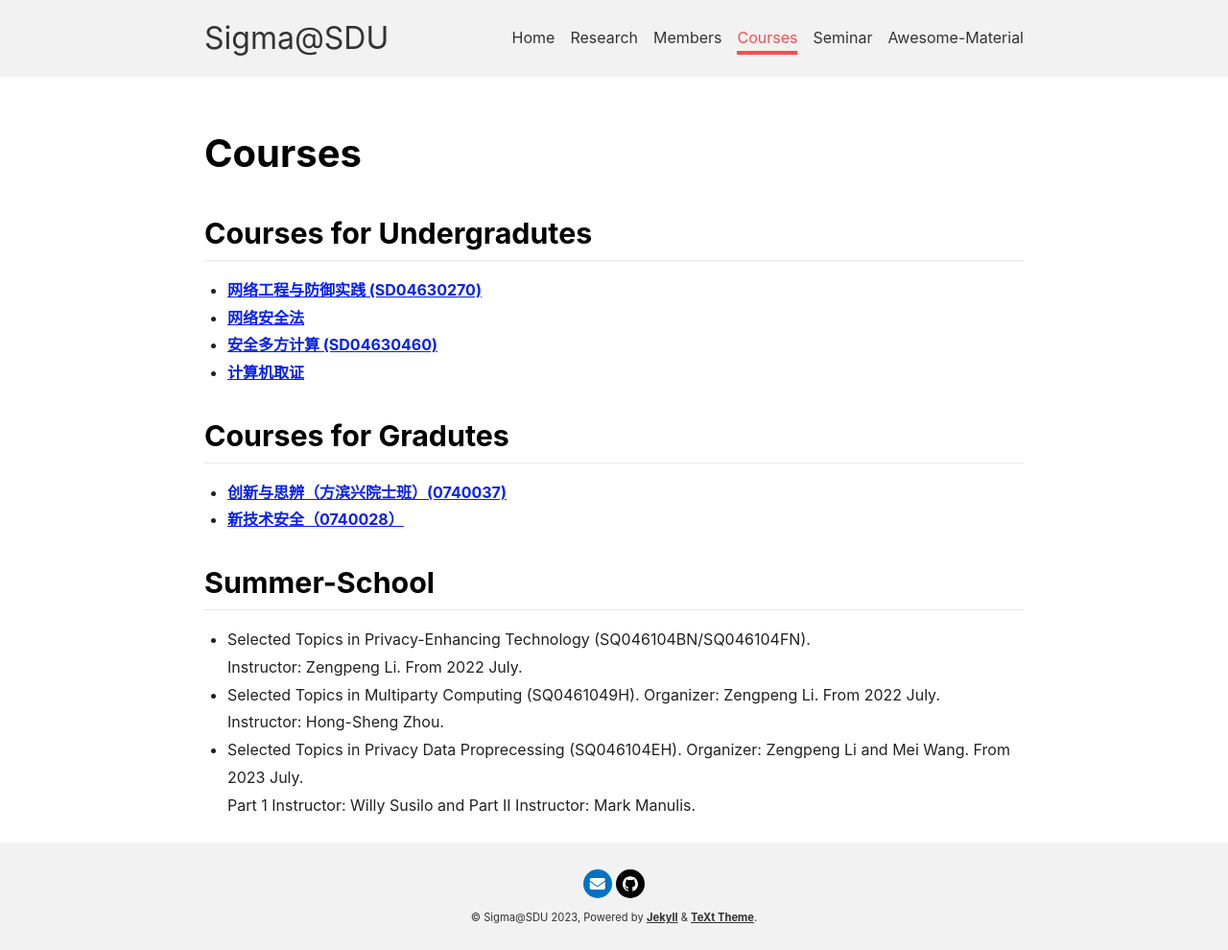
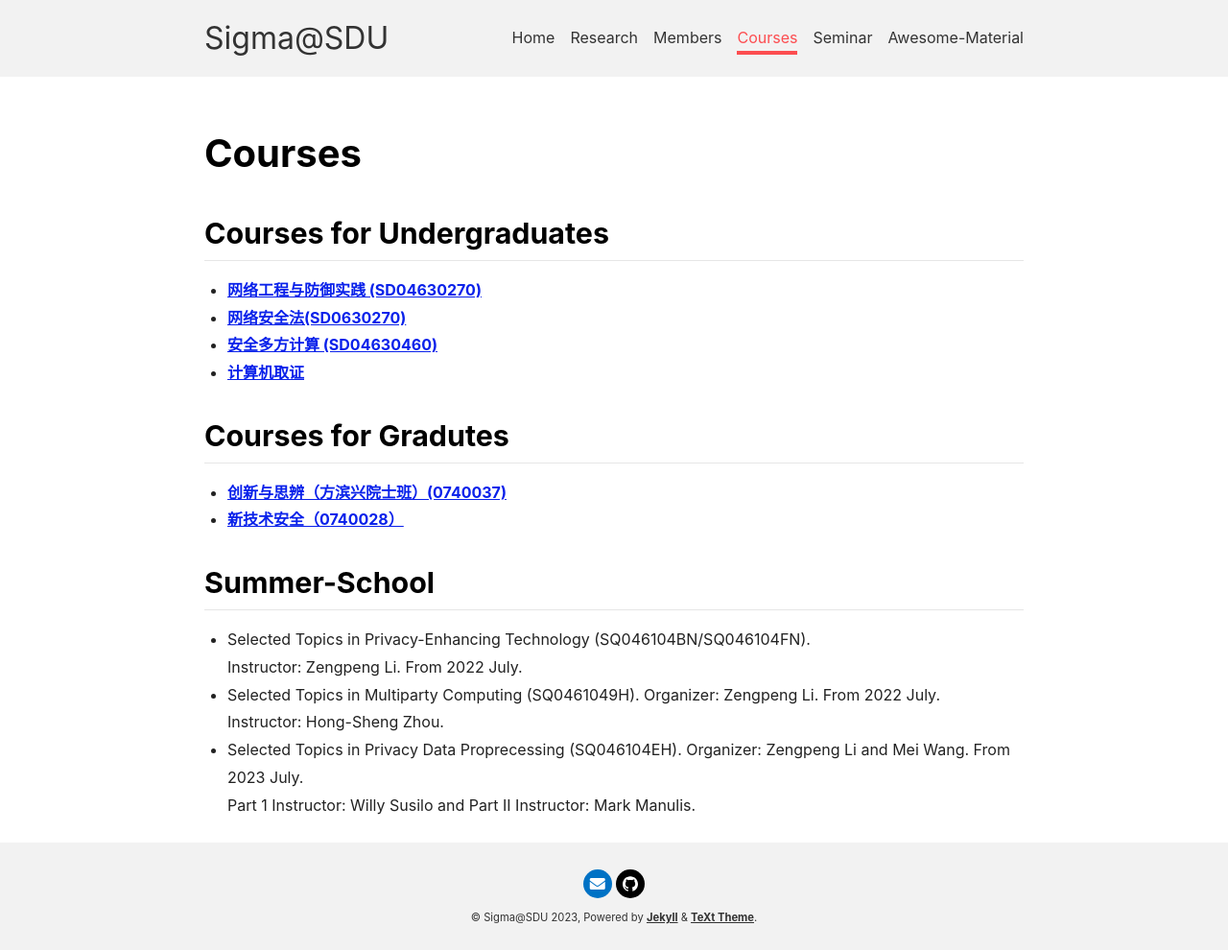
Before and after one commit to sigmasdu/sigmasdu.github.io, a Jekyll site: the page built from courses.md, in a window 1280 px wide. Shown: the whole page at 96% size. Built offline with Jekyll 4.4.1, drawn with Linux system fonts in a browser that asks for light colours; nearby versions of some CDN libraries.

Commit message:
Update courses.md

```diff
--- a/courses.md
+++ b/courses.md
@@ -4,11 +4,11 @@ title: Courses
 key: page-research
 ---
 
-## Courses for Undergradutes
+## Courses for Undergraduates
 
 - [网络工程与防御实践 (SD04630270)](https://faculty.sdu.edu.cn/lizengpeng/zh_CN/index.htm)
-- [网络安全法](https://faculty.sdu.edu.cn/wangmei12345/zh_CN/index.htm)
-- [安全多方计算 (SD04630460)](https://faculty.sdu.edu.cn/lizengpeng/zh_CN/index.htm)
+- [网络安全法(SD0630270)](https://faculty.sdu.edu.cn/wangmei12345/zh_CN/index.htm)
+- [安全多方计算 (SD04630460)](https://zengpengli.github.io/mpc)
 - [计算机取证](https://faculty.sdu.edu.cn/wangmei12345/zh_CN/index.htm)
 
 
```
